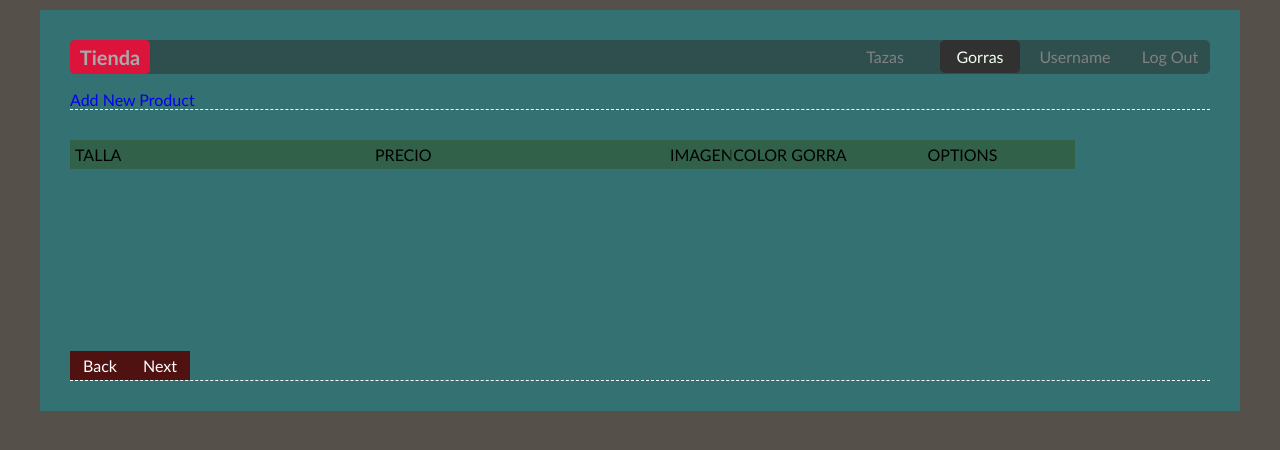
After one commit to Hnry1304/tienda, a PHP site: template Views/Tienda/viewProducts.php in a window 1280 px wide. The commit adds this page. Shown: the top 450 px of the page. Run offline with PHP 8.4, Linux system fonts and the light colour scheme; the template is opened without the code that fills it, so the values that code supplies are empty; the visitor is signed in with stand-in values (Sample User, id 1).

Commit message:
finalizamos con lo basico, lo siguiente es Crear Nuevo Producto

```diff
--- a/Config/database.php
+++ b/Config/database.php
@@ -6,7 +6,7 @@
 
         public function __construct(){
             try{
-                $this->conexion = new PDO('mysql:host=localhost;dbname=escuela;','henry','henry');
+                $this->conexion = new PDO('mysql:host=localhost;dbname=tienda;','henry','henry');
                 $this->conexion->setAttribute(PDO::ATTR_ERRMODE, PDO::ERRMODE_EXCEPTION);
 
 
--- a/Controllers/LoginController.php
+++ b/Controllers/LoginController.php
@@ -25,7 +25,7 @@
             if($valor){
                 $_SESSION['usuario'] = $username;
 
-                header('Location: index.php?class=ViewCrud&function=vistaCrud');
+                header('Location: index.php?class=ViewTienda&function=viewHomePage');
             }else{
                 header('Location: index.php?class=Login&function=vistaLogin');
 
--- a/Models/Alumnos/CrudAlumno.php
+++ b/Models/Alumnos/CrudTienda.php
@@ -1,6 +1,6 @@
 <?php
     require_once 'Models/DatosModels.php';
-    class CrudAlumno extends DatosModels{
+    class CrudTienda extends DatosModels{
 
         public function CreateStudent(){
             $sql = "INSERT INTO alumnos VALUES(
@@ -20,7 +20,7 @@
 
         public function ReadData($inicio,$fin){
 
-            $sql = "SELECT *FROM alumnos LIMIT $inicio, $fin";
+            $sql = "SELECT *FROM ".$this->getTableName()." LIMIT $inicio, $fin";
             $statement = $this->conexion->prepare($sql);
             $statement->execute();
 
--- a/Models/Paginations/PaginacionModel.php
+++ b/Models/Paginations/PaginacionModel.php
@@ -4,7 +4,7 @@
 
         public function Datos(){
 
-            $sql = "SELECT *FROM alumnos";
+            $sql = "SELECT *FROM ".$this->getTableName();
 
             $statement = $this->conexion->prepare($sql);
             $statement->execute();
@@ -15,7 +15,7 @@
         }
 
         public function totalDatos(){
-            $sql = "SELECT *FROM alumnos";
+            $sql = "SELECT *FROM ".$this->getTableName();
 
             $statement = $this->conexion->prepare($sql);
             $statement->execute();
--- /dev/null
+++ b/Views/Assets/Css/header.css
@@ -0,0 +1,79 @@
+*{
+    padding: 0%;
+    margin: 0%;
+}
+
+body{
+    background-color: rgb(85, 81, 74);
+    font-family: 'Gill Sans', 'Gill Sans MT', Calibri, 'Trebuchet MS', sans-serif;
+}
+
+a{
+    display: block;
+    text-decoration: none;
+}
+
+.container{
+    width: 1200px;
+    margin: 10px auto;
+    background-color: rgba(37, 129, 133, 0.685);
+    padding: 30px;
+    max-width: 1200px;
+    box-sizing: border-box;
+}
+
+
+.header{
+    width: 100%;
+    height: 34px;
+    background-color: darkslategray;
+    border-radius: 5px;
+}
+
+.title{
+    width: 80px;
+    padding: 5px 0;
+    border-radius: 5px;
+    background-color: crimson;
+    text-align: center;
+    font-size: 20px;
+    font-weight: bold;
+    color: darkgrey;
+    float: left;
+}
+
+.navegacion{
+    width: 90%;
+    height: 50px;
+    float: right;
+
+}
+
+.navegacion ul{
+    list-style: none;
+}
+
+.navegacion ul li a{
+    width: 80px;
+    float: right;
+    border-radius: 5px;
+    text-align: center;
+    padding: 7px 0;
+    margin-left: 15px;
+    color: gray;
+}
+
+.navegacion ul li a:hover{
+    color: rgb(0, 0, 0);
+}
+
+.navegacion .active{
+    background-color: rgb(49, 49, 49);
+    color: honeydew;
+}
+
+
+.clear_fix{
+    float: none;
+    clear: both;
+}
--- /dev/null
+++ b/Views/Assets/Css/paginations.css
@@ -0,0 +1,28 @@
+.paginacion{
+    width: 100%;
+    color: #fff;
+    position: absolute;
+    bottom: 0px;
+}
+
+.paginacion a{
+    width: 50px;
+    background-color: #501111;
+    display: block;
+    color: #fff;
+    padding: 5px;
+    float: left;
+    text-align: center;
+}
+
+.paginacion a:hover{
+    background-color: cornflowerblue;
+}
+
+.paginacion .enable{
+    background-color: #2a5ba573;
+}
+
+.paginacion .posicion{
+    background-color: crimson;
+}
--- /dev/null
+++ b/Views/Assets/Css/products.css
@@ -0,0 +1,82 @@
+
+.container .table{
+    padding: 10px 0px;
+    height: 250px;
+    border-top: 1px dashed #fff;
+    border-bottom: 1px dashed #fff;
+    position: relative;
+}
+
+.table .categorias{
+    width: 100%;
+    margin-top: 20px;
+    margin-bottom: 60px;
+}
+
+.table .categorias .name,.table .fila .name{
+    width: 300px;
+    background-color: #3257329c;
+    float: left;
+    padding: 5px 0;
+    text-align: start;
+    text-indent: 5px;
+}
+
+.table .categorias .apellidos,.table .fila .apellidos{
+    width: 300px;
+    background-color: #3257329c;
+    float: left;
+    padding: 5px 0;
+    text-align: start;
+    text-indent: 5px;
+}
+
+.table .categorias .age, .table .fila .age{
+    width: 60px;
+    background-color: #3257329c;
+    float: left;
+    padding: 5px 0;
+    text-align: center;
+}
+
+.table .categorias .sexo, .table .fila .sexo{
+    width: 120px;
+    background-color: #3257329c;
+    float: left;
+    padding: 5px 0;
+    text-align: center;
+}
+
+.table .categorias .fecha_nacimiento, .table .fila .fecha_nacimiento{
+    width: 180px;
+    background-color: #3257329c;
+    float: left;
+    padding: 5px 0;
+    text-align: center;
+}
+
+.table .categorias .opcion{
+    width: 225px;
+    background-color: #3257329c;
+    float: left;
+    padding: 5px 0;
+    text-align: center;
+}
+
+.table .fila .opcion a{
+    display: block;
+    background-color: #3257329c;
+    padding:  5px 25px;
+    float: left;
+    color: #cac7c7;
+
+}
+
+.table .fila .opcion a:hover{
+    background-color: #443828ab;
+}
+
+.table .clear_fix{
+    float: none;
+    clear: both;
+}
--- a/Views/Assets/Layouts/header.php
+++ b/Views/Assets/Layouts/header.php
@@ -5,13 +5,44 @@
     <meta http-equiv="X-UA-Compatible" content="IE=edge">
     <meta name="viewport" content="width=device-width, initial-scale=1.0">
     <title>Document</title>
-    <link rel="stylesheet" href="Views/Assets/Css/crud.css">
+    <!-- CSS HEADER -->
+    <link rel="stylesheet" href="Views/Assets/Css/header.css">
+    <!-- FIN HEADER -->
+    <!--PRODUCTS CSS -->
+    <link rel="stylesheet" href="Views/Assets/Css/products.css">
+    <!--END PRODUCTS CSS -->
+    <!-- PAGINATIONS -->
+    <link rel="stylesheet" href="Views/Assets/Css/paginations.css">
+    <!-- END PAGINATIONS -->
+
 </head>
 
 <body>
     <div class="container">
         <div class="header">
-            <h1>Crud</h1>
+            <a href="?class=ViewTienda&function=viewHomePage" class="title">Tienda</a>
 
-            <a href="?class=Login&function=vistaLogin" class="log_Out">Log Out</a>
+            <nav class="navegacion">
+                <ul>
+                    <?php if(isset($_SESSION['product']) && $_SESSION['product'] == 'gorras'):?>
+                        <li><a href="?class=Login&function=vistaLogin" class="log_Out">Log Out</a></li>
+                        <li><a href="#">Username</a></li>
+                        <li><a href="?class=ViewTienda&function=viewProducts&product=gorras&pagina=1" class="active">Gorras</a></li>
+                        <li><a href="?class=ViewTienda&function=viewProducts&product=tazas&pagina=1">Tazas</a></li>
+                    <?php elseif(isset($_SESSION['product']) && $_SESSION['product'] == 'tazas'):?>
+                        <li><a href="?class=Login&function=vistaLogin" class="log_Out">Log Out</a></li>
+                        <li><a href="#">Username</a></li>
+                        <li><a href="?class=ViewTienda&function=viewProducts&product=gorras&pagina=1">Gorras</a></li>
+                        <li><a href="?class=ViewTienda&function=viewProducts&product=tazas&pagina=1" class="active">Tazas</a></li>
+                    <?php else: ?>
+                        <li><a href="?class=Login&function=vistaLogin" class="log_Out">Log Out</a></li>
+                        <li><a href="#">Username</a></li>
+                        <li><a href="?class=ViewTienda&function=viewProducts&product=gorras&pagina=1">Gorras</a></li>
+                        <li><a href="?class=ViewTienda&function=viewProducts&product=tazas&pagina=1">Tazas</a></li>
+
+                    <?php  endif ?>
+
+                </ul>
+            </nav>
         </div>
+        <div class="clear_fix"></div>
--- a/Views/Paginacion/vistaPaginacion.php
+++ b/Views/Paginacion/vistaPaginacion.php
@@ -1,19 +1,19 @@
 
 <div class="paginacion">
     <?php if($pagina == 0 || $pagina == 1):?>
-        <a href="?class=ViewCrud&function=vistaCrud&pagina=<?=$pagina -1 ?>" class="disiable">Back</a>
+        <a href="?class=ViewTienda&function=viewProducts&product=<?= $_SESSION['product'] ?>&pagina=<?=$pagina -1 ?>" class="disiable">Back</a>
     <?php else:?>
-        <a href="?class=ViewCrud&function=vistaCrud&pagina=<?=$pagina -1 ?>">Back</a>
+        <a href="?class=ViewTienda&function=viewProducts&product=<?= $_SESSION['product'] ?>&pagina=<?=$pagina -1 ?>">Back</a>
     <?php endif?>
 
     <?php for($i=0; $i<$numero_paginacion; $i++): ?>
         <?php if($pagina == $i+1):?>
 
-            <a href="?class=ViewCrud&function=vistaCrud&pagina=<?=$i+1 ?>" class="posicion">
+            <a href="?class=ViewTienda&function=viewProducts&product=<?= $_SESSION['product'] ?>&pagina=<?=$i+1 ?>" class="posicion">
                 <?= $i+1?>
             </a>
         <?php else: ?>
-            <a href="?class=ViewCrud&function=vistaCrud&pagina=<?=$i+1 ?>">
+            <a href="?class=ViewTienda&function=viewProducts&product=<?= $_SESSION['product'] ?>&pagina=<?=$i+1 ?>">
                 <?= $i+1?>
             </a>
         <?php endif?>
@@ -21,8 +21,8 @@
     <?php endfor?>
 
     <?php if($pagina == $numero_paginacion):?>
-        <a href="?class=ViewCrud&function=vistaCrud&pagina=<?=$pagina +1 ?>" class="disiable">Next</a>
+        <a href="?class=ViewTienda&function=viewProducts&product=<?= $_SESSION['product'] ?>&pagina=<?=$pagina +1 ?>" class="disiable">Next</a>
     <?php else:?>
-        <a href="?class=ViewCrud&function=vistaCrud&pagina=<?=$pagina +1 ?>">Next</a>
+        <a href="?class=ViewTienda&function=viewProducts&product=<?= $_SESSION['product'] ?>&pagina=<?=$pagina +1 ?>">Next</a>
     <?php endif?>
 </div>
--- /dev/null
+++ b/Views/Tienda/homePage.php
@@ -0,0 +1,5 @@
+<?php require_once 'Views/Assets/Layouts/header.php' ?>
+
+<h1>Pagina Pricipal</h1>
+
+<?php require_once 'Views/Assets/Layouts/footer.php' ?>
--- /dev/null
+++ b/Views/Tienda/viewProducts.php
@@ -0,0 +1,49 @@
+<?php require_once 'Views/Assets/Layouts/header.php'?>
+
+<?php
+    $_SESSION['product'] = $_GET['product'];
+    $table_name = $_SESSION['product'];
+?>
+<a href="?class=ViewCrud&function=addStudent" class="add_estudent">Add New Product</a>
+
+<div class="table">
+
+    <div class="categorias">
+        <div class="name">TALLA</div>
+        <div class="apellidos">PRECIO</div>
+        <div class="age">IMAGEN</div>
+
+        <?php if($table_name == 'gorras'):?>
+
+            <div class="sexo">COLOR GORRA</div>
+        <?php endif ?>
+
+        <div class="opcion">OPTIONS</div>
+    </div>
+
+    <?php foreach($datos as $datos):?>
+        <div class="fila">
+            <div class="name"><?= $datos['TAMANO'];?></div>
+            <div class="apellidos"><?= $datos['PRECIO'];?></div>
+            <div class="age"><?= $datos['IMAGEN'];?></div>
+
+            <?php if($table_name == 'gorras'):?>
+                <div class="sexo"><?= $datos['COLOR_GORRA'];?></div>
+            <?php endif ?>
+
+            <div class="opcion">
+                <a href="?class=ViewCrud&function=vistaUpdate&id=<?= $datos['ID'] ?>">Actualizar </a>
+                <a href="?class=Crud&function=Delete&id=<?= $datos['ID'] ?>">Eliminar</a>
+            </div>
+
+        </div>
+        <div class="clear_fix"></div>
+    <?php endforeach ?>
+
+    <!--Paginacion HTML !-->
+    <?php require_once 'Views/Paginacion/vistaPaginacion.php'?>
+    <!--Fin Paginacion HTML !-->
+</div>
+
+
+<?php require_once 'Views/Assets/Layouts/footer.php'?>
```
Also changed, not shown: Controllers/ViewTiendaController.php (renamed from Controllers/ViewCrudController.php, +22 -5 lines), Models/DatosModels.php (+11 -0 lines), Paginacion/Paginacion.php (+6 -1 lines), Views/Crud/vistaCrud.php (deleted, +0 -38 lines), information.sql (+47 -0 lines), Views/Tienda/agregarAlumno.php (renamed from Views/Crud/agregarAlumno.php), Views/Tienda/vistaActualizar.php (renamed from Views/Crud/vistaActualizar.php).
